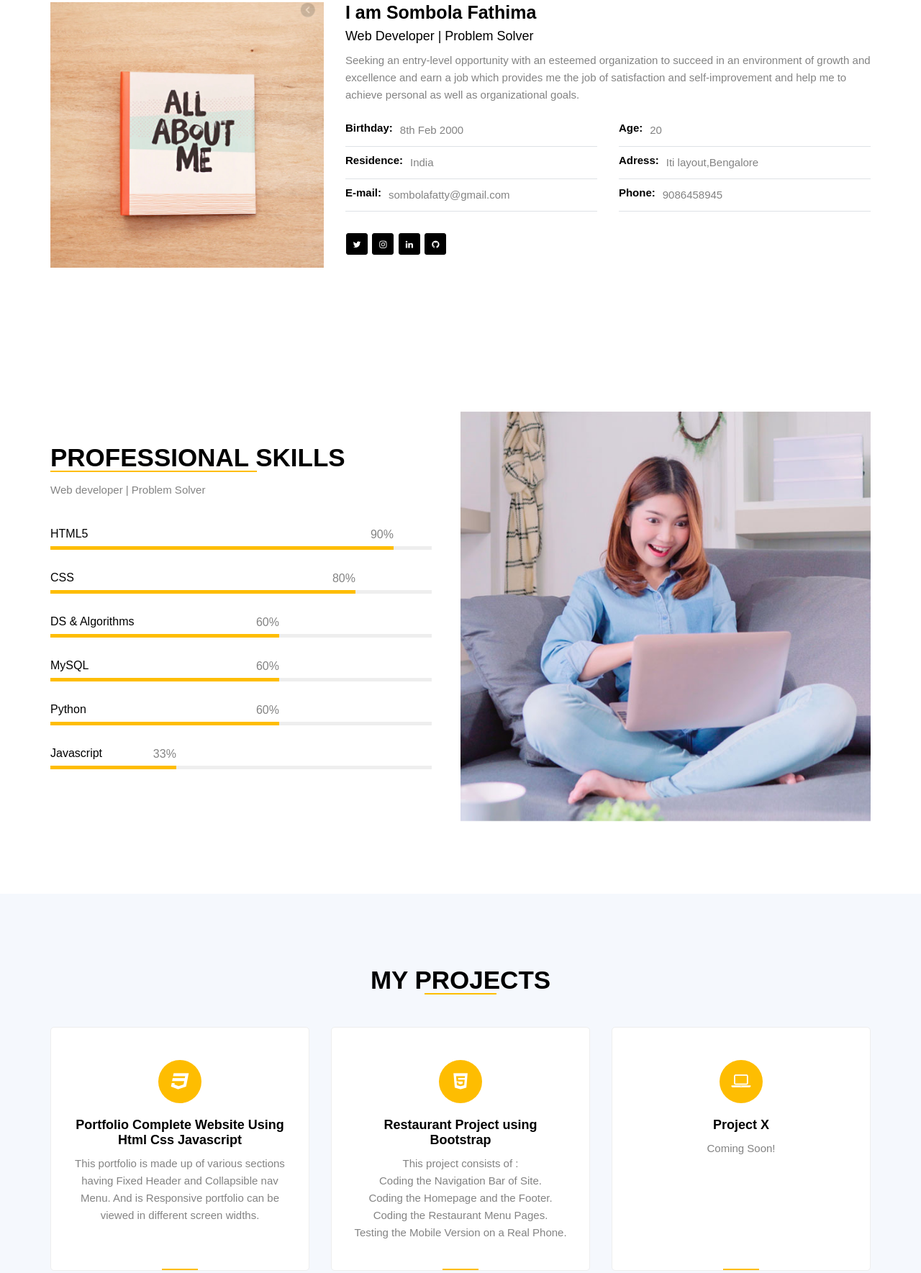
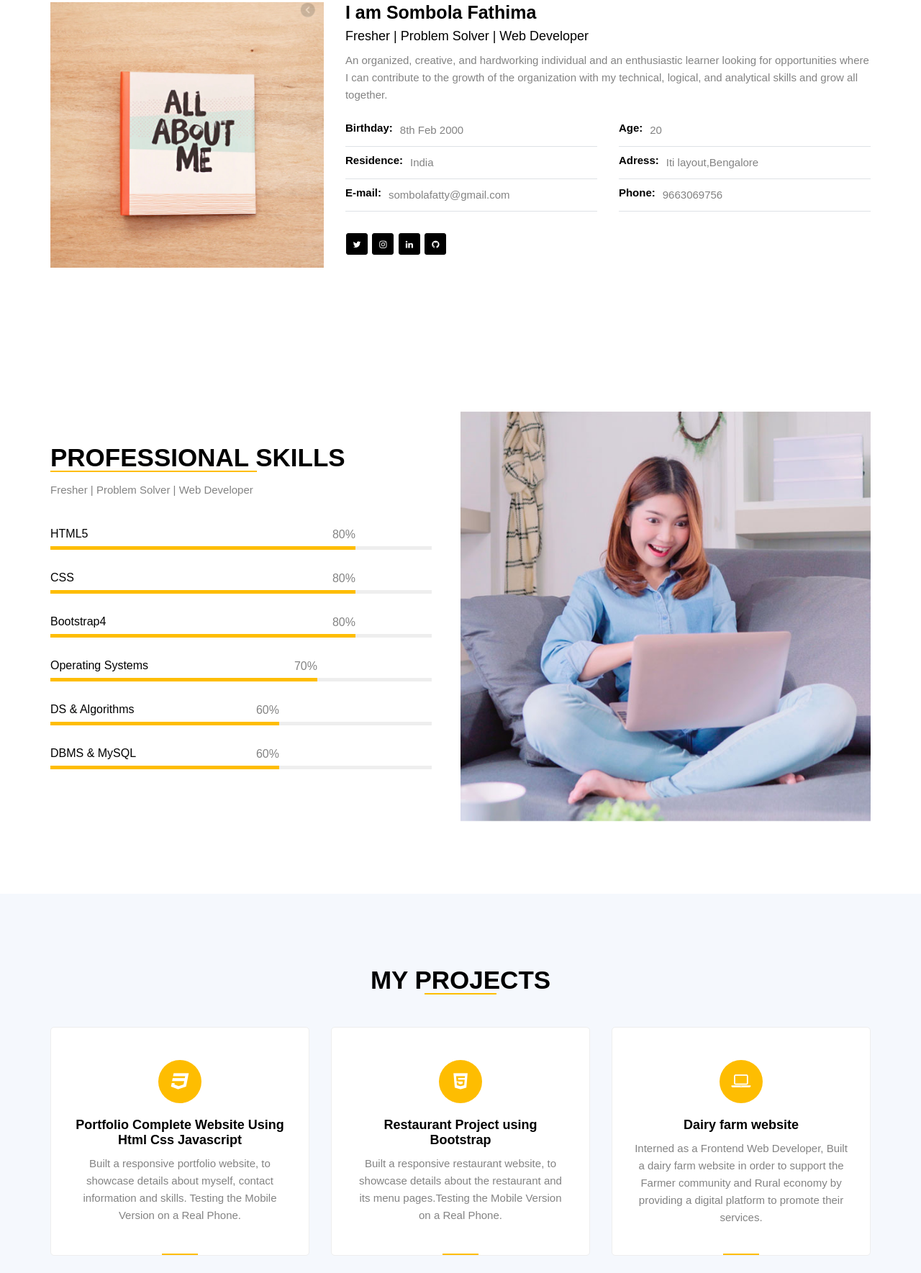
Before and after one commit to Fathima2000/portfolio, a plain HTML site: page index.html in a window 1280 px wide. Shown: the part 1028-2797 px from the top of the page at 72% size. Drawn offline with Linux system fonts and the light colour scheme.

Commit message:
Update index.html

```diff
--- a/index.html
+++ b/index.html
@@ -21,7 +21,7 @@
 					<li><a href="#home" class="active">Home</a></li>
 					<li><a href="#about">About</a></li>
 					<li><a href="#skills">Skills</a></li>
-					<li><a href="#projects">Project</a></li>
+					<li><a href="#projects">Projects</a></li>
 					<li><a href="#contact">Contact</a></li>
 				</ul>
 			</div>
@@ -38,9 +38,9 @@
 				<div class="block">
 					<h6>Hello, My name is</h6>
 					<h1>Sombola Fathima</h1>
-					<h3>Web Developer | Problem Solver</h3>
+					<h3>Fresher | Problem Solver| Web Developer</h3>
 					<div class="cv-btn">
-						<a href="https://drive.google.com/file/d/1WcX33mznAmrj10wIjAvgpT7xN8V9svwM/view?usp=sharing" target="_blank">Download CV</a>
+						<a href="https://drive.google.com/file/d/1fMHsblQEHnpWXSyhEKBj-rbxBxVd4dcE/view?usp=sharing" target="_blank">Download CV</a>
 					</div>
 				</div>
 			</div>
@@ -62,12 +62,12 @@
 			<div class="about-content">
 			  	<div class="row">
 					<div class="img">
-						<img src="images/about1.jpg" alt="about-me"/>
+						<img src="images/about1.jpg" alt="about-me">
 					</div>
 					<div class="text">
 						<h4>I am Sombola Fathima</h4>
-						<h6>Web Developer | Problem Solver</h6>
-						<p>Seeking an entry-level opportunity with an esteemed organization to succeed in an environment of growth and excellence and earn a job which provides me the job of satisfaction and self-improvement and help me to achieve personal as well as organizational goals.</p>
+						<h6>Fresher | Problem Solver | Web Developer</h6>
+						<p>An organized, creative, and hardworking individual and an enthusiastic learner looking for opportunities where I can contribute to the growth of the organization with my technical, logical, and analytical skills and grow all together.</p>
 						<div class="info">
 							<div class="list">
 								<label>Birthday:</label>
@@ -91,7 +91,7 @@
 							</div>
 							<div class="list">
 								<label>Phone:</label>
-								<p>9086458945</p>
+								<p>9663069756</p>
 							</div>
 						</div>
 						<!-- social links -->
@@ -118,15 +118,15 @@
 				<div class="row">
 					<div class="section-title">
 						<h1>Professional Skills</h1>
-						<p>Web developer | Problem Solver</p>
+						<p>Fresher | Problem Solver | Web Developer</p>
 					</div>
 				</div>
 				<div class="row">
 					<div class="skills-box">
 						<h6>HTML5</h6>
 						<div class="skills-bar">
-							<div class="skills-bar-in" style="width: 90%">
-								<span>90%</span>
+							<div class="skills-bar-in" style="width: 80%">
+								<span>80%</span>
 							</div>
 						</div>
 					</div>
@@ -139,6 +139,22 @@
 						</div>
 					</div>
 					<div class="skills-box">
+						<h6>Bootstrap4</h6>
+						<div class="skills-bar">
+							<div class="skills-bar-in" style="width: 80%">
+								<span>80%</span>
+							</div>
+						</div>
+					</div>
+					<div class="skills-box">
+						<h6>Operating Systems</h6>
+						<div class="skills-bar">
+							<div class="skills-bar-in" style="width: 70%">
+								<span>70%</span>
+							</div>
+						</div>
+					</div>
+					<div class="skills-box">
 						<h6>DS & Algorithms</h6>
 						<div class="skills-bar">
 							<div class="skills-bar-in" style="width: 60%">
@@ -147,26 +163,10 @@
 						</div>
 					</div>
 					<div class="skills-box">
-						<h6>MySQL</h6>
+						<h6>DBMS & MySQL</h6>
 						<div class="skills-bar">
 							<div class="skills-bar-in" style="width: 60%">
 								<span>60%</span>
-							</div>
-						</div>
-					</div>
-					<div class="skills-box">
-						<h6>Python</h6>
-						<div class="skills-bar">
-							<div class="skills-bar-in" style="width: 60%">
-								<span>60%</span>
-							</div>
-						</div>
-					</div>
-					<div class="skills-box">
-						<h6>Javascript</h6>
-						<div class="skills-bar">
-							<div class="skills-bar-in" style="width: 33%">
-								<span>33%</span>
 							</div>
 						</div>
 					</div>
@@ -196,21 +196,47 @@
 								<i class="fa fa-css3"></i>
 							</div>
 							<h5>Portfolio Complete Website Using Html Css Javascript</h5>
-							<p>This portfolio is made up of various sections having Fixed Header and Collapsible nav Menu. And is   Responsive portfolio can be viewed in different screen widths.</p>
+							<p>Built a responsive portfolio website, to showcase details
+about myself, contact information and skills.
+Testing the Mobile Version on a Real Phone.</p>
 						</a>
 					</div>
 					<div class="box">
-						<a href="https://fathima2000.github.io/restaurant.github.io/" target="_blank">
+						<a href="https://fathima2000.github.io/restaurant/" target="_blank">
 							<div class="icon">
 								<i class="fa fa-html5"></i>
 							</div>
 							<h5>Restaurant Project using Bootstrap</h5>
-							<p>This project consists of :<br>
-							Coding the Navigation Bar of Site.<br>
-							Coding the Homepage and the Footer.<br>
-							Coding the Restaurant Menu Pages.<br>
-							Testing the Mobile Version on a Real Phone.</p>
+							<p>Built a responsive restaurant website, to showcase details
+							about the restaurant and its menu pages.Testing the Mobile Version on a Real Phone.</p>
 						</a>
+					</div>
+					<div class="box">
+						<a href="https://prov27.com" target="_blank">
+							<div class="icon">
+								<i class="fa fa-laptop"></i>
+							</div>
+							<h5>Dairy farm website</h5>
+							<p>Interned as a Frontend Web Developer, Built a dairy farm website in
+							order to support the Farmer community and Rural economy by providing
+							a digital platform to promote their services.</p>
+						</a>
+					</div>
+					<div class="box">
+						<a href="#home" target="_blank">
+							<div class="icon">
+								<i class="fa fa-flask"></i>
+							</div>
+							<h5>Motivational Blog Management System using Flask, PhpMyAdmin, and Bootstrap Template</h5>
+							<p>Built a website to manage blogs with Admin login that has a dashboard (CRUD operations) to manage operations such as Insert, Update, or delete posts.</p>
+						</a>
+					</div>
+					<div class="box">
+							<div class="icon">
+								<i class="fa fa-laptop"></i>
+							</div>
+							<h5>Project X</h5>
+							<p>Coming Soon!</p>
 					</div>
 					<div class="box">
 							<div class="icon">
```
